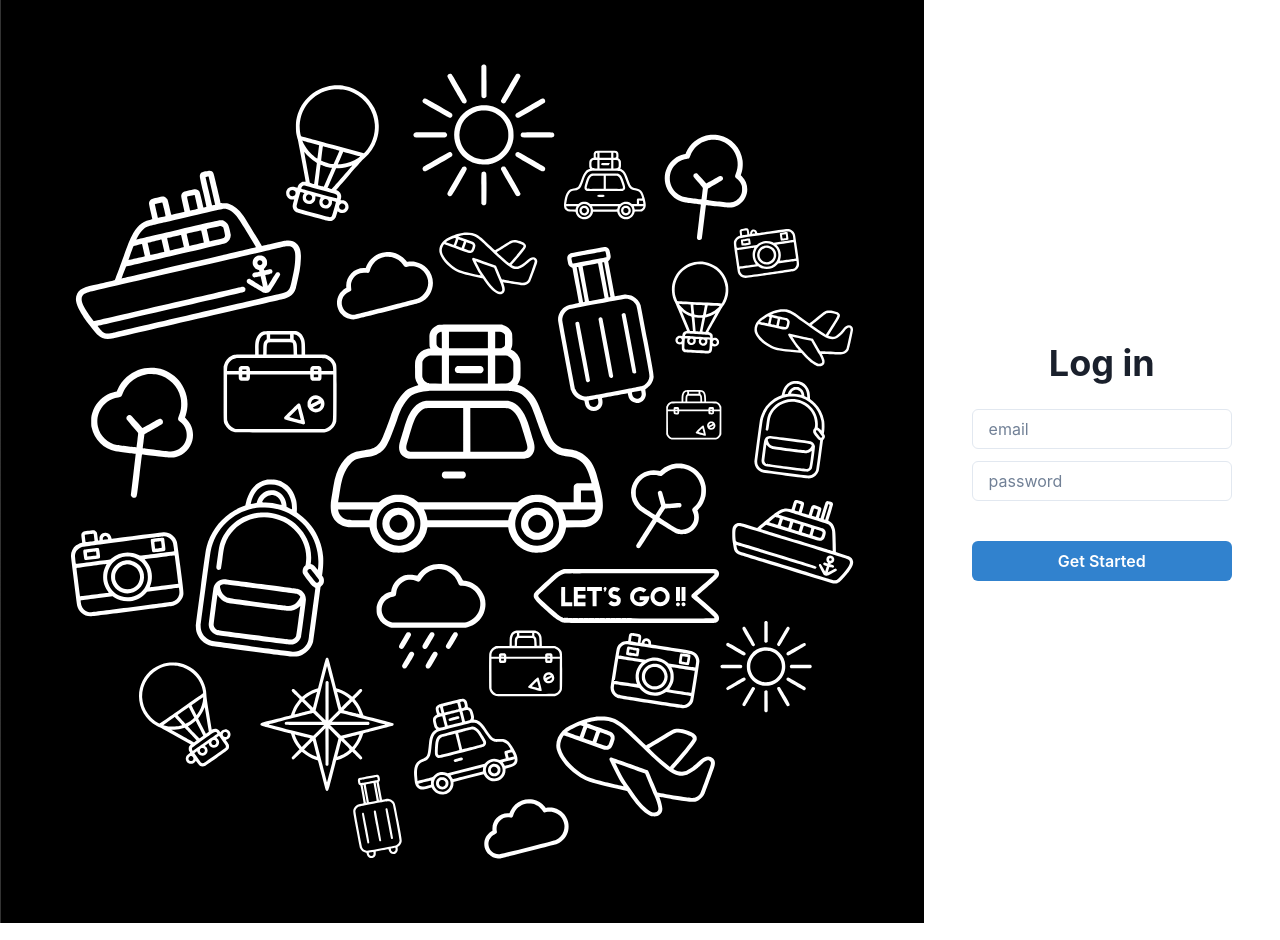
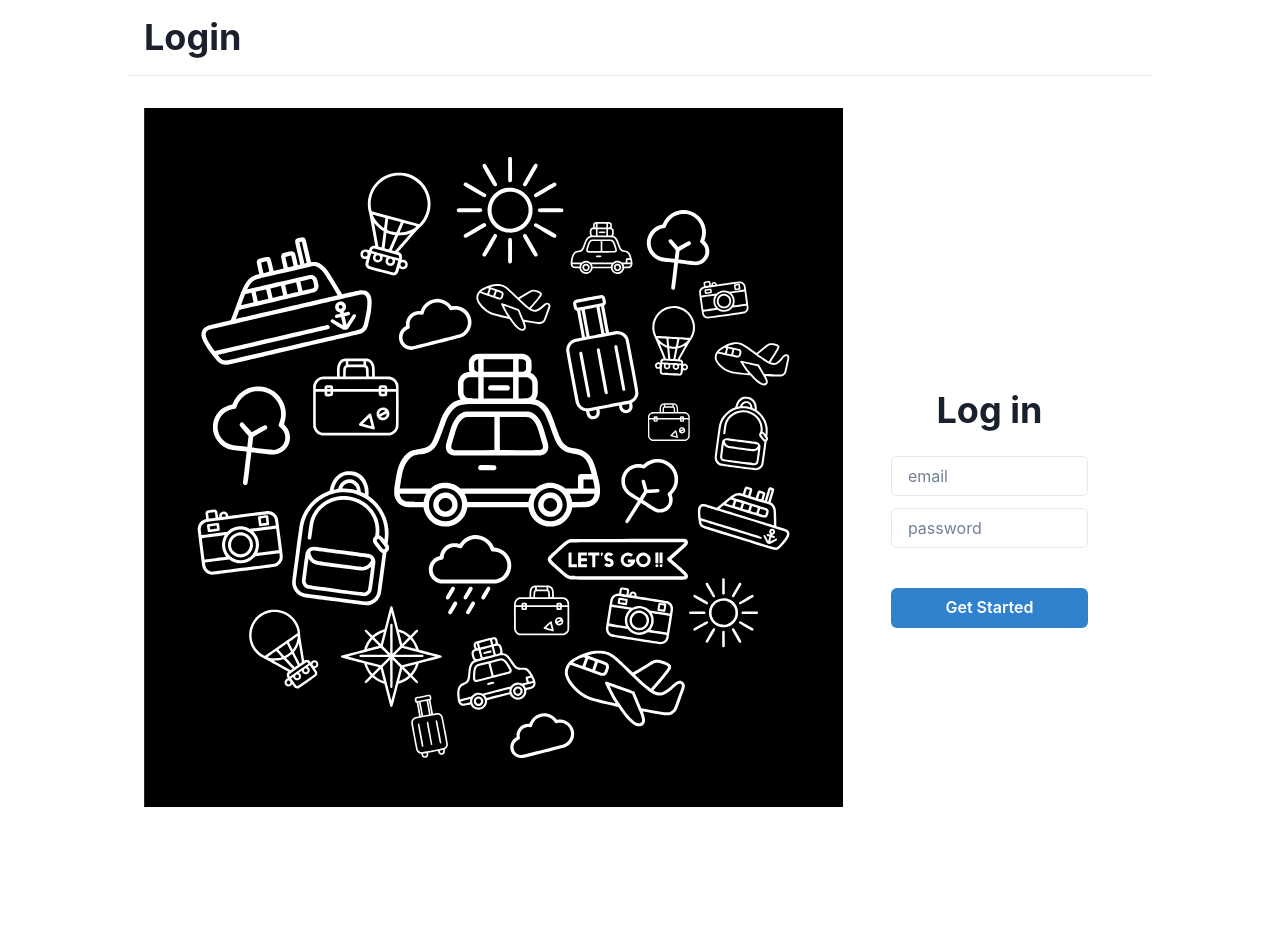
Before and after one commit to Trip-Tix/admin-site, a Next.js app: page /user/login in a window 1280 px wide. Built offline with nearby package versions, Linux system fonts and the light colour scheme.

Commit message:
Layout added

```diff
--- /dev/null
+++ b/components/layout.tsx
@@ -0,0 +1,27 @@
+import { Box, Container, Heading } from '@chakra-ui/react';
+
+interface LayoutProps {
+  title: string;
+  children: React.ReactNode;
+}
+
+const Layout: React.FC<LayoutProps> = ({ title, children }) => {
+  return (
+    <Box>
+      <header>
+        <Container maxW="container.lg" py={4} borderBottom="1px" borderColor="gray.200">
+          <Heading as="h1" size="xl">
+            {title}
+          </Heading>
+        </Container>
+      </header>
+      <main>
+        <Container maxW="container.lg" py={8}>
+          {children}
+        </Container>
+      </main>
+    </Box>
+  );
+};
+
+export default Layout;
--- a/pages/admin/dashboard.tsx
+++ b/pages/admin/dashboard.tsx
@@ -1,13 +1,14 @@
 import Navbar from "@components/navbar";
 import DashboardFooter from "@components/dashboard_footer";
 import { navbar_items } from "@public/commonData/AdminNavBarData";
+import Layout from "@components/layout";
 
 export default function ShowTransportBus() {
     return (
-        <>
+        <Layout title="Dashboard">
             <Navbar selected_option={navbar_items[0]}/>
             <h1>Dashboard</h1>
             <DashboardFooter/>
-        </>
+        </Layout>
     );
 }
--- a/pages/admin/manage-users.tsx
+++ b/pages/admin/manage-users.tsx
@@ -1,13 +1,14 @@
 import Navbar from "@components/navbar";
 import DashboardFooter from "@components/dashboard_footer";
 import { navbar_items } from "@public/commonData/AdminNavBarData";
+import Layout from "@components/layout";
 
 export default function ShowTransportBus() {
     return (
-        <>
+        <Layout title="Manage Users">
             <Navbar selected_option={navbar_items[0]}/>
             <h1>Manage Users</h1>
             <DashboardFooter/>
-        </>
+        </Layout>
     );
 }
--- a/pages/admin/profile.tsx
+++ b/pages/admin/profile.tsx
@@ -1,13 +1,14 @@
 import Navbar from "@components/navbar";
 import DashboardFooter from "@components/dashboard_footer";
 import { navbar_items } from "@public/commonData/AdminNavBarData";
+import Layout from "@components/layout";
 
 export default function ShowTransportBus() {
     return (
-        <>
+        <Layout title="Profile">
             <Navbar selected_option={navbar_items[0]}/>
             <h1>Profile</h1>
             <DashboardFooter/>
-        </>
+        </Layout>
     );
 }
--- a/pages/admin/settings.tsx
+++ b/pages/admin/settings.tsx
@@ -1,13 +1,14 @@
 import Navbar from "@components/navbar";
 import DashboardFooter from "@components/dashboard_footer";
 import { navbar_items } from "@public/commonData/AdminNavBarData";
+import Layout from "@components/layout";
 
 export default function ShowTransportBus() {
     return (
-        <>
+        <Layout title="Setting">
             <Navbar selected_option={navbar_items[0]}/>
             <h1>Setting</h1>
             <DashboardFooter/>
-        </>
+        </Layout>
     );
 }
--- a/pages/admin/transport/bus_service/add_bus_service.tsx
+++ b/pages/admin/transport/bus_service/add_bus_service.tsx
@@ -4,6 +4,7 @@ import { GetStaticProps } from "next";
 import Navbar from "@components/navbar";
 import { navbar_items } from "@public/commonData/AdminNavBarData";
 import { get_coach_info_url, add_bus_info_url } from "@public/commonData/Api";
+import Layout from "@components/layout";
 
 interface Coach {
   coach_id: string;
@@ -58,6 +59,7 @@ export default function AddBusServicePage({ coaches }: AddBusServicePageProps) {
   };
 
   return (
+    <Layout title="Add Bus Service">
       <Flex justify="center" align="center" minHeight="100vh">
         <Box width="80%" display="flex">
           {/* Left side (Image) */}
@@ -104,6 +106,7 @@ export default function AddBusServicePage({ coaches }: AddBusServicePageProps) {
           </Box>
         </Box>
       </Flex>
+    </Layout>
   );
 
 
--- a/pages/admin/transport/showtransportBus.tsx
+++ b/pages/admin/transport/showtransportBus.tsx
@@ -4,14 +4,15 @@ import { transport_optionbar_items } from "@public/commonData/TransportOptionBar
 import { navbar_items, navbar_items_url} from "@public/commonData/AdminNavBarData";
 import TransportMain from "@components/transport_main";
 import DashboardFooter from "@components/dashboard_footer";
+import Layout from "@components/layout";
 
 export default function ShowTransportBus() {
     return (
-        <>
+        <Layout title="Transport Bus">
             <Navbar selected_option={navbar_items[0]}/>
             <TransportOptionBar selectedOption={transport_optionbar_items[2]}/>
             <TransportMain/>
             <DashboardFooter/>
-        </>
+        </Layout>
     );
 }
--- a/pages/user/login.tsx
+++ b/pages/user/login.tsx
@@ -4,9 +4,11 @@ import Image from "next/image";
 import Login from "../../components/login";
 import SideImage from "../../public/images/LoginPageImage.svg";
 import TransportOptionBar from "../../components/transport_option_bar";
+import Layout from "@components/layout";
 
 export default function Home() {
   return(
+    <Layout title="Login">
       <Flex direction="column" minHeight="100vh">
         <Flex direction="row" flexGrow={1}>
           <Flex direction="column">
@@ -24,5 +26,6 @@ export default function Home() {
           </Flex>
         </Flex>
       </Flex>
+    </Layout>
   );
 }
```
Lines whose indentation alone changed are shown as unchanged.
